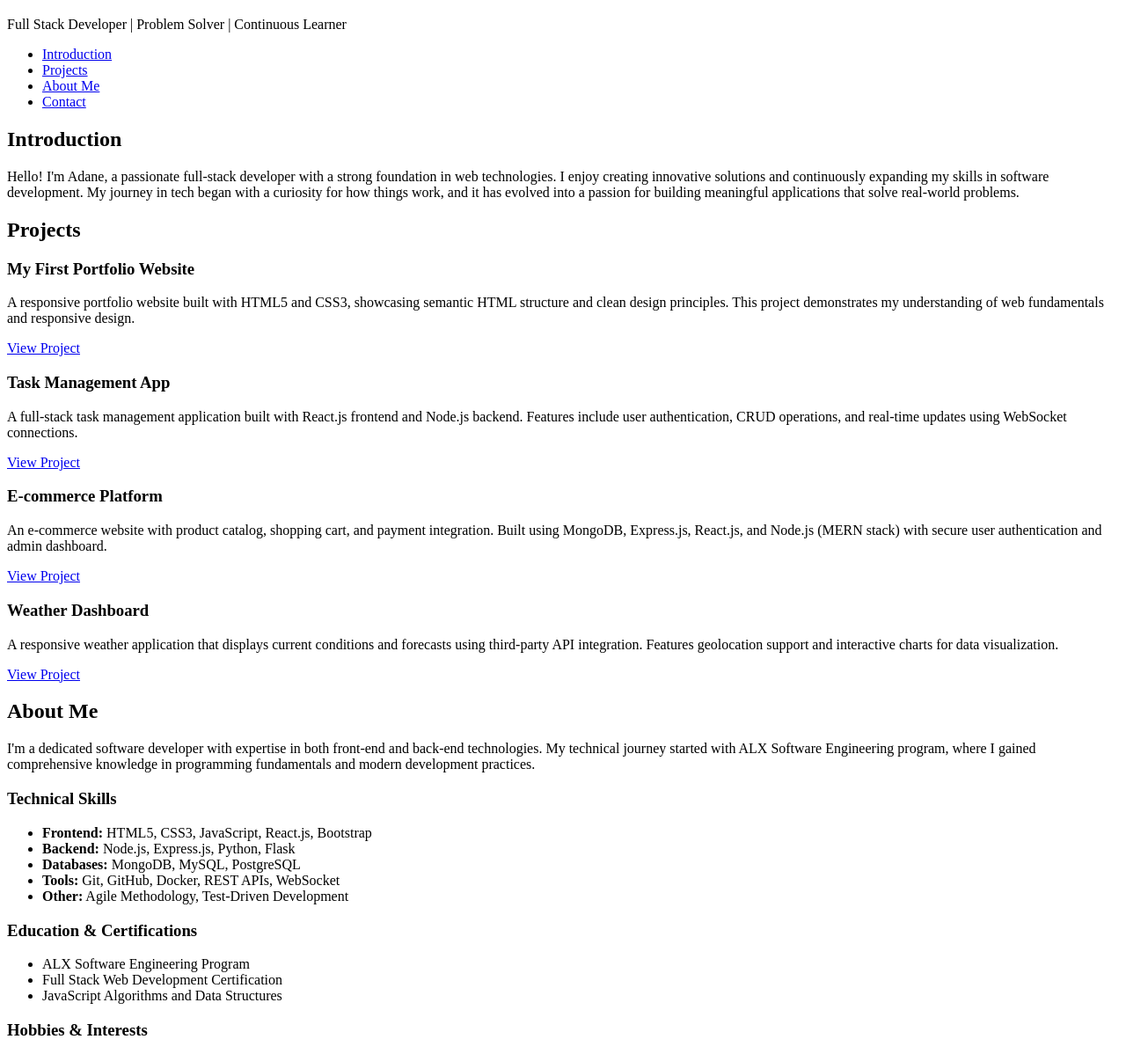
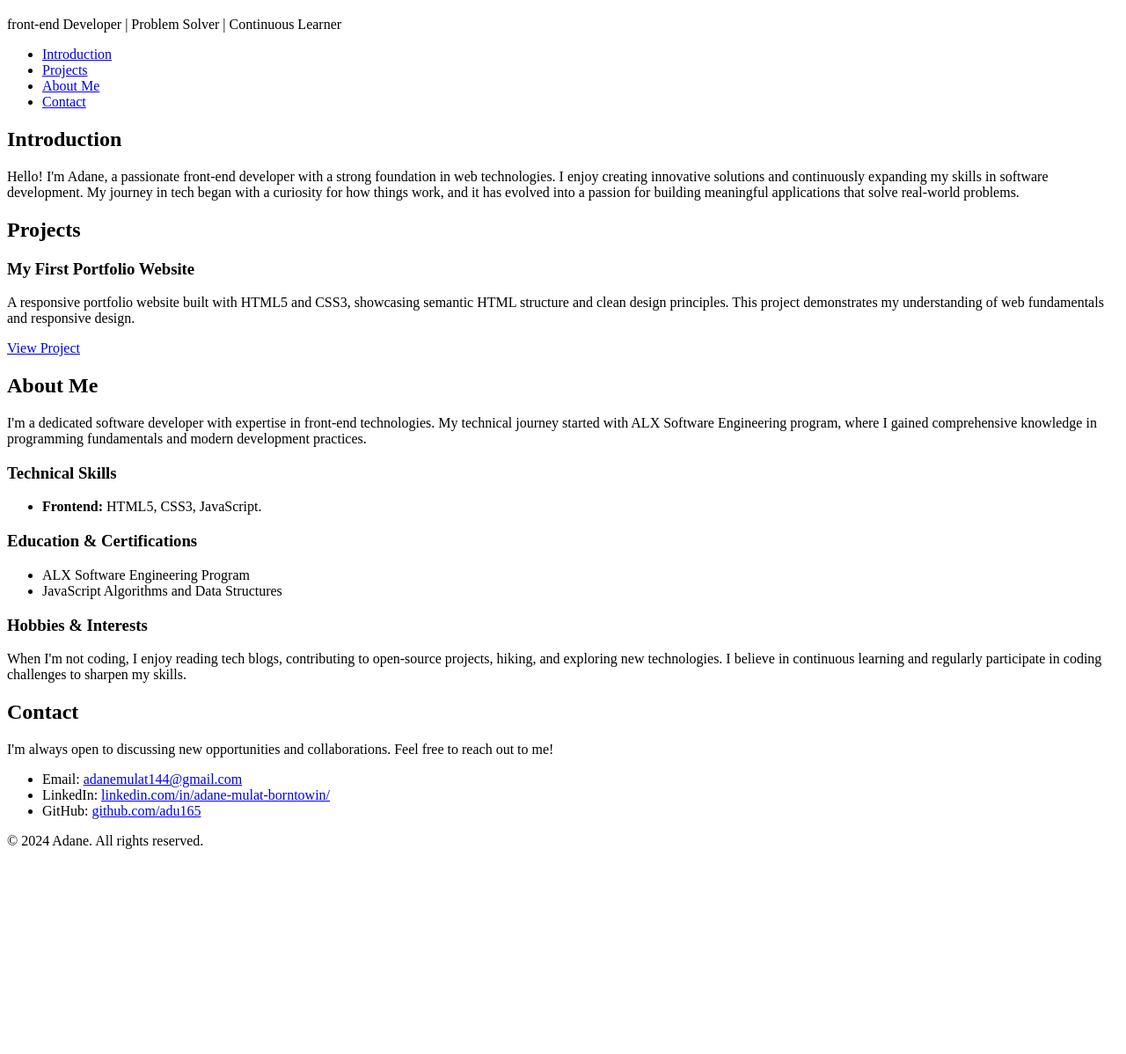
Before and after one commit to adu165/My_First_Portfolio, a plain HTML site: page portfolio/index.html in a window 1280 px wide. Shown: the part 61-1259 px from the top of the page at 88% size. After the commit the page ends 1042 px from the top, so only its background shows below. Drawn offline with Linux system fonts and the light colour scheme.

```diff
--- a/portfolio/index.html
+++ b/portfolio/index.html
@@ -8,7 +8,7 @@
 <body>
     <header>
         <h1>Adane</h1>
-        <p>Full Stack Developer | Problem Solver | Continuous Learner</p>
+        <p>front-end Developer | Problem Solver | Continuous Learner</p>
     </header>
 
     <nav>
@@ -22,7 +22,7 @@
 
     <section id="introduction">
         <h2>Introduction</h2>
-        <p>Hello! I'm Adane, a passionate full-stack developer with a strong foundation in web technologies. I enjoy creating innovative solutions and continuously expanding my skills in software development. My journey in tech began with a curiosity for how things work, and it has evolved into a passion for building meaningful applications that solve real-world problems.</p>
+        <p>Hello! I'm Adane, a passionate front-end developer with a strong foundation in web technologies. I enjoy creating innovative solutions and continuously expanding my skills in software development. My journey in tech began with a curiosity for how things work, and it has evolved into a passion for building meaningful applications that solve real-world problems.</p>
     </section>
 
     <section id="projects">
@@ -34,42 +34,21 @@
             <a href="https://github.com/adu165/My_First_Portfolio" target="_blank">View Project</a>
         </article>
 
-        <article class="project">
-            <h3>Task Management App</h3>
-            <p>A full-stack task management application built with React.js frontend and Node.js backend. Features include user authentication, CRUD operations, and real-time updates using WebSocket connections.</p>
-            <a href="https://github.com/adu165/task-manager" target="_blank">View Project</a>
-        </article>
-
-        <article class="project">
-            <h3>E-commerce Platform</h3>
-            <p>An e-commerce website with product catalog, shopping cart, and payment integration. Built using MongoDB, Express.js, React.js, and Node.js (MERN stack) with secure user authentication and admin dashboard.</p>
-            <a href="https://github.com/adu165/ecommerce-platform" target="_blank">View Project</a>
-        </article>
-
-        <article class="project">
-            <h3>Weather Dashboard</h3>
-            <p>A responsive weather application that displays current conditions and forecasts using third-party API integration. Features geolocation support and interactive charts for data visualization.</p>
-            <a href="https://github.com/adu165/weather-dashboard" target="_blank">View Project</a>
-        </article>
     </section>
 
     <section id="about">
         <h2>About Me</h2>
-        <p>I'm a dedicated software developer with expertise in both front-end and back-end technologies. My technical journey started with ALX Software Engineering program, where I gained comprehensive knowledge in programming fundamentals and modern development practices.</p>
+        <p>I'm a dedicated software developer with expertise in front-end  technologies. My technical journey started with ALX Software Engineering program, where I gained comprehensive knowledge in programming fundamentals and modern development practices.</p>
 
         <h3>Technical Skills</h3>
         <ul>
-            <li><strong>Frontend:</strong> HTML5, CSS3, JavaScript, React.js, Bootstrap</li>
-            <li><strong>Backend:</strong> Node.js, Express.js, Python, Flask</li>
-            <li><strong>Databases:</strong> MongoDB, MySQL, PostgreSQL</li>
-            <li><strong>Tools:</strong> Git, GitHub, Docker, REST APIs, WebSocket</li>
-            <li><strong>Other:</strong> Agile Methodology, Test-Driven Development</li>
+            <li><strong>Frontend:</strong> HTML5, CSS3, JavaScript.</li>
+
         </ul>
 
         <h3>Education & Certifications</h3>
         <ul>
             <li>ALX Software Engineering Program</li>
-            <li>Full Stack Web Development Certification</li>
             <li>JavaScript Algorithms and Data Structures</li>
         </ul>
 
```
